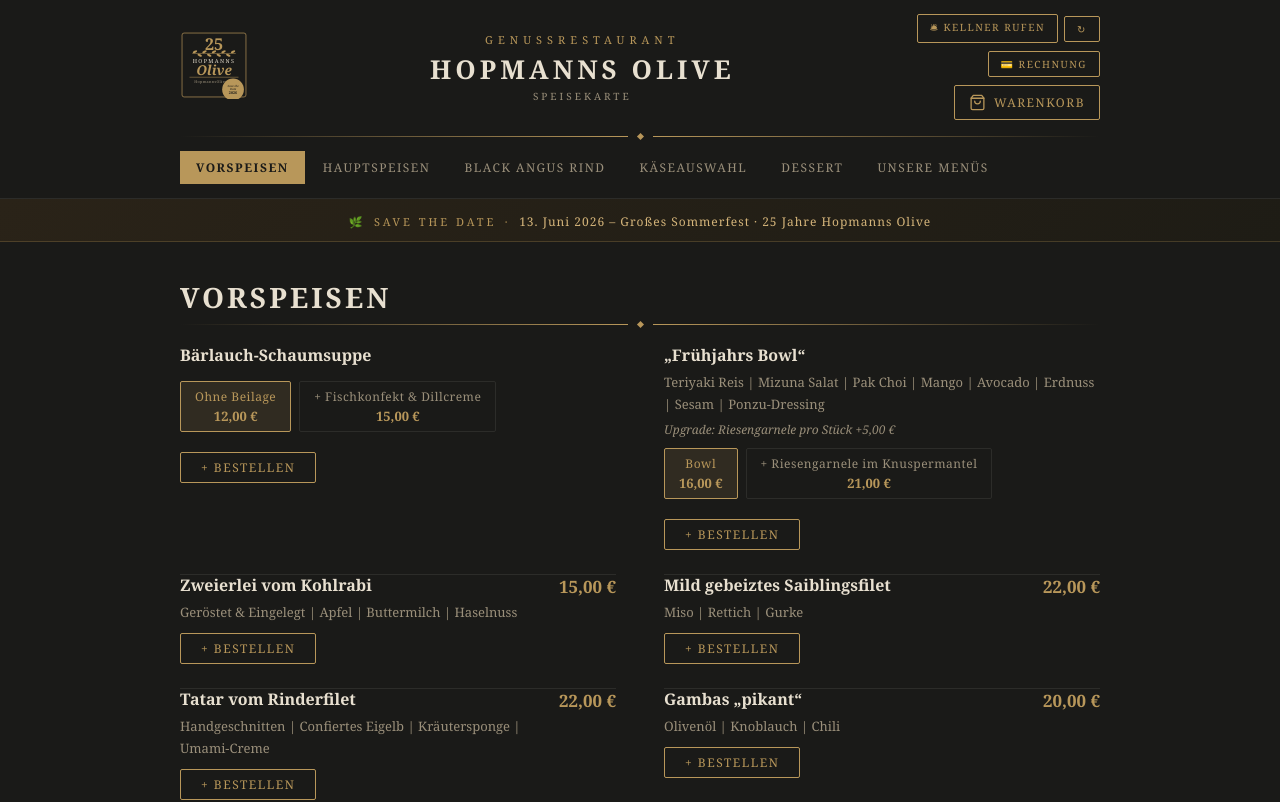
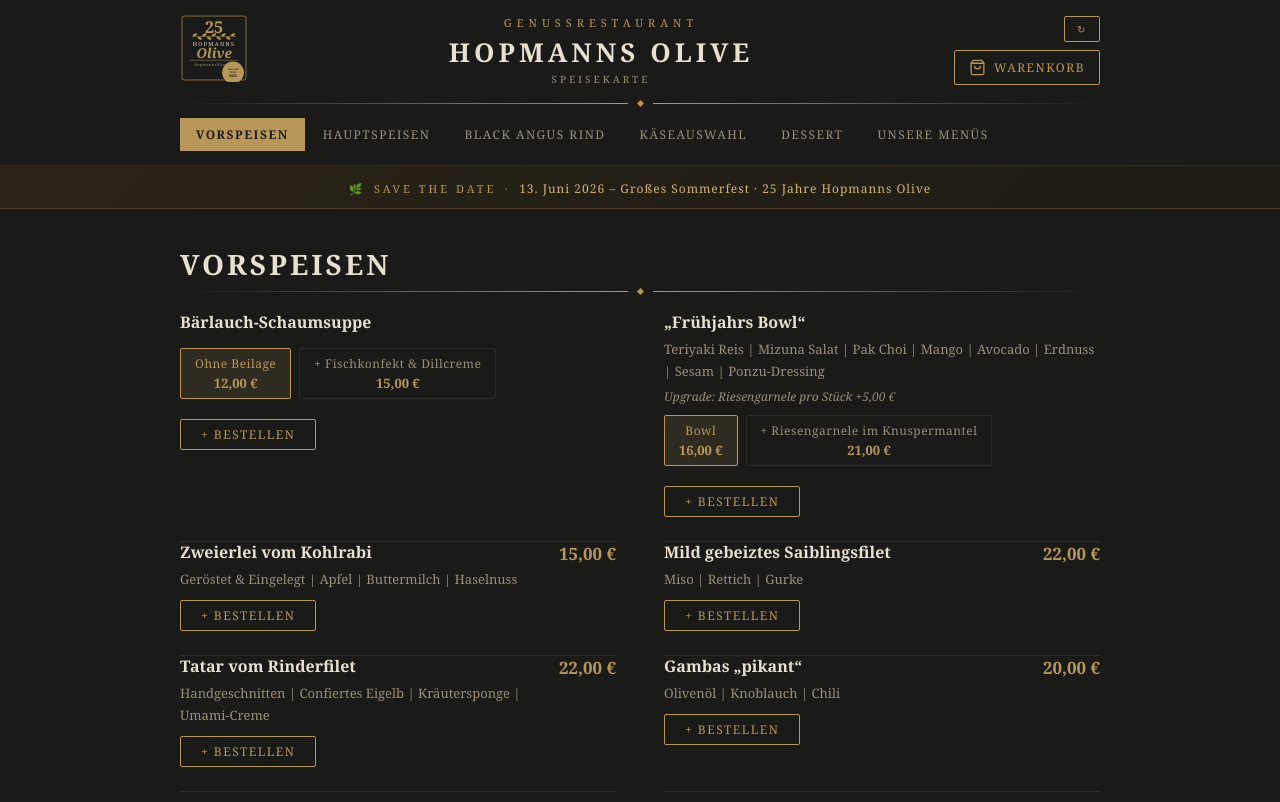
Before and after one commit to TheLomma/olivespeisekarte, a React (Vite) app: page / in a window 1280 px wide. Shown: the top 802 px of the page. Built offline with nearby package versions, Linux system fonts and the light colour scheme.

Commit message:
Update App.jsx

```diff
--- a/src/App.jsx
+++ b/src/App.jsx
@@ -803,10 +803,7 @@
                 title="Bestellhistorie" style={{ display:"none" }}>
               </button>
               <button
-                onClick={callWaiter}
-                style={btnStyle({ fontSize:"10px", padding:"5px 12px", background: callStatus==="ok" ? "#2d6a2d" : callStatus==="error"||callStatus==="notable" ? "#6a2d2d" : "transparent", borderColor: callStatus==="ok" ? "#4caf50" : callStatus==="error"||callStatus==="notable" ? "#f44336" : GOLD, color: callStatus ? TEXT : GOLD })}
-                onMouseEnter={e => { if (!callStatus) { e.currentTarget.style.background = GOLD; e.currentTarget.style.color = BG; } }}
-                onMouseLeave={e => { if (!callStatus) { e.currentTarget.style.background = "transparent"; e.currentTarget.style.color = GOLD; } }}
+                onClick={callWaiter} style={{ display:"none" }}
               >
                 {callStatus==="sending" ? "⏳" : callStatus==="ok" ? "✅ Gerufen!" : callStatus==="error" ? "❌ Fehler" : callStatus==="notable" ? "⚠️ Kein Tisch" : "🛎 Kellner rufen"}
               </button>
@@ -823,10 +820,7 @@
               </button>
               </div>
               <button
-                onClick={requestBill}
-                style={btnStyle({ fontSize:"10px", padding:"5px 12px", ...(billStatus==="ok" ? { background:"#2d6a2d", borderColor:"#4caf50", color:TEXT } : billStatus==="error"||billStatus==="notable" ? { background:"#6a2d2d", borderColor:"#f44336", color:TEXT } : {}) })}
-                onMouseEnter={e => { if (!billStatus) { e.currentTarget.style.background = GOLD; e.currentTarget.style.color = BG; } }}
-                onMouseLeave={e => { if (!billStatus) { e.currentTarget.style.background = "transparent"; e.currentTarget.style.color = GOLD; } }}
+                onClick={requestBill} style={{ display:"none" }}
               >
                 {billStatus==="sending" ? "⏳" : billStatus==="ok" ? "✅ Angefordert!" : billStatus==="error" ? "❌ Fehler" : billStatus==="notable" ? "⚠️ Kein Tisch" : "💳 Rechnung"}
               </button>
```
